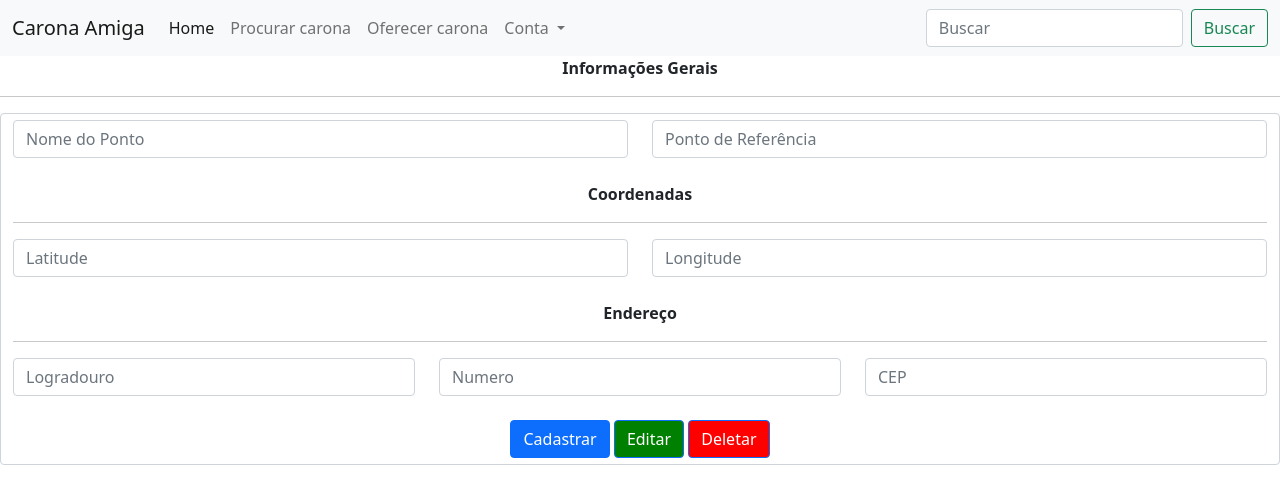
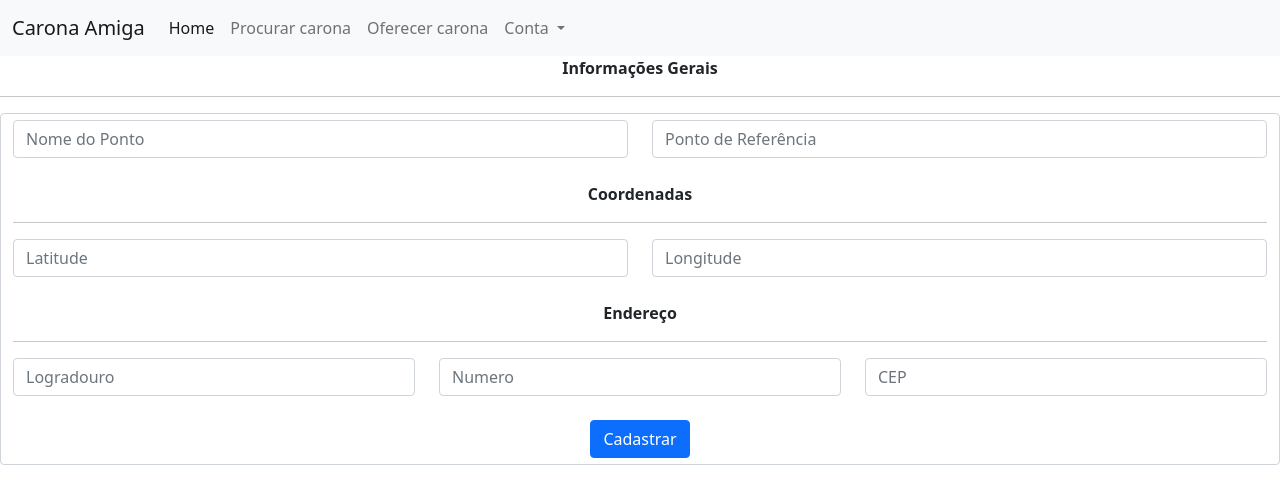
Before and after one commit to joao-coli/LabBd, a Django app: page /cadastro_ponto/ in a window 1280 px wide. Shown: the top 504 px of the page. Run offline with Django 3.2, Linux system fonts and the light colour scheme; the visitor is signed in with stand-in values (Sample User, id 1).

Commit message:
Ajustes na navbar, e tela de listagem de pontos

```diff
--- a/backend/conf/templates/cadastro_ponto.html
+++ b/backend/conf/templates/cadastro_ponto.html
@@ -55,8 +55,6 @@
 </div class="row">
  <center>
    <button type="submit" class="btn btn-primary">Cadastrar</button>
-   <button type="submit" class="btn btn-primary" style='background-color:green'>Editar</button>
-   <button type="submit" class="btn btn-primary " style='background-color:red'>Deletar</button>
  </center>
 </form>
 
--- a/backend/conf/templates/listar_pontos.html
+++ b/backend/conf/templates/listar_pontos.html
@@ -28,4 +28,6 @@
   </div>
 </div>
 
+<center> <a class="btn btn-primary" href="/cadastro_ponto/">Cadastrar Ponto</a> </center>
+
 {% endblock %}
--- a/backend/conf/templates/navbar.html
+++ b/backend/conf/templates/navbar.html
@@ -10,7 +10,7 @@
           <a class="nav-link active" aria-current="page" href="/">Home</a>
         </li>
         <li class="nav-item">
-          <a class="nav-link" href="#">Procurar carona</a>
+          <a class="nav-link" href="/procurar_carona/">Procurar carona</a>
         </li>
         <li class="nav-item">
           <a class="nav-link" href="/cadastro_oferta_carona/">Oferecer carona</a>
@@ -22,16 +22,12 @@
           <ul class="dropdown-menu" aria-labelledby="navbarDropdown">
             <li><a class="dropdown-item" href="#">Dados da conta</a></li>
             <li><a class="dropdown-item" href="#">Histórico de caronas</a></li>
-            <li><a class="dropdown-item" href="/consulta_oferta_caronas/">Carona oferecidas</a></li>
+            <li><a class="dropdown-item" href="/consulta_oferta_caronas/">Caronas ofertadas</a></li>
             <li><hr class="dropdown-divider"></li>
             <li><a class="dropdown-item" href="/accounts/logout/">Sair</a></li>
           </ul>
         </li>
       </ul>
-      <form class="d-flex">
-        <input class="form-control me-2" type="search" placeholder="Buscar" aria-label="Buscar">
-        <button class="btn btn-outline-success" type="submit">Buscar</button>
-      </form>
     </div>
   </div>
 </nav>
```
